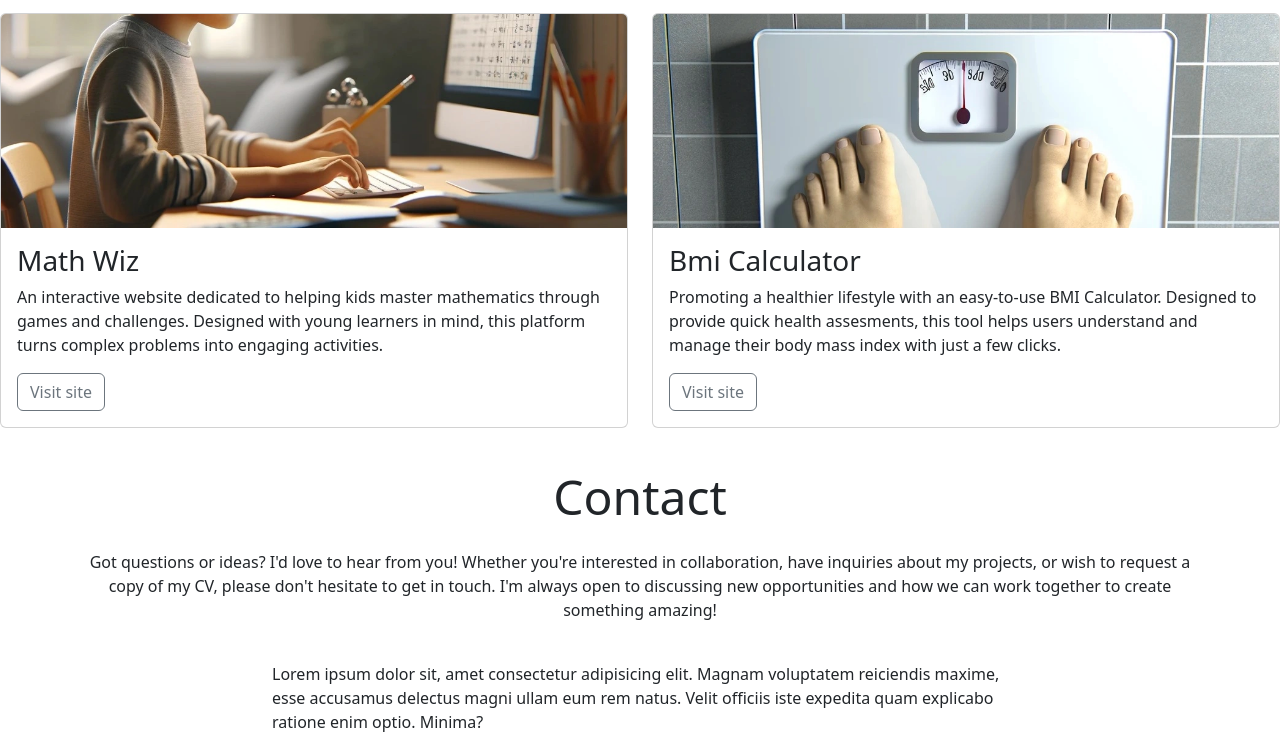
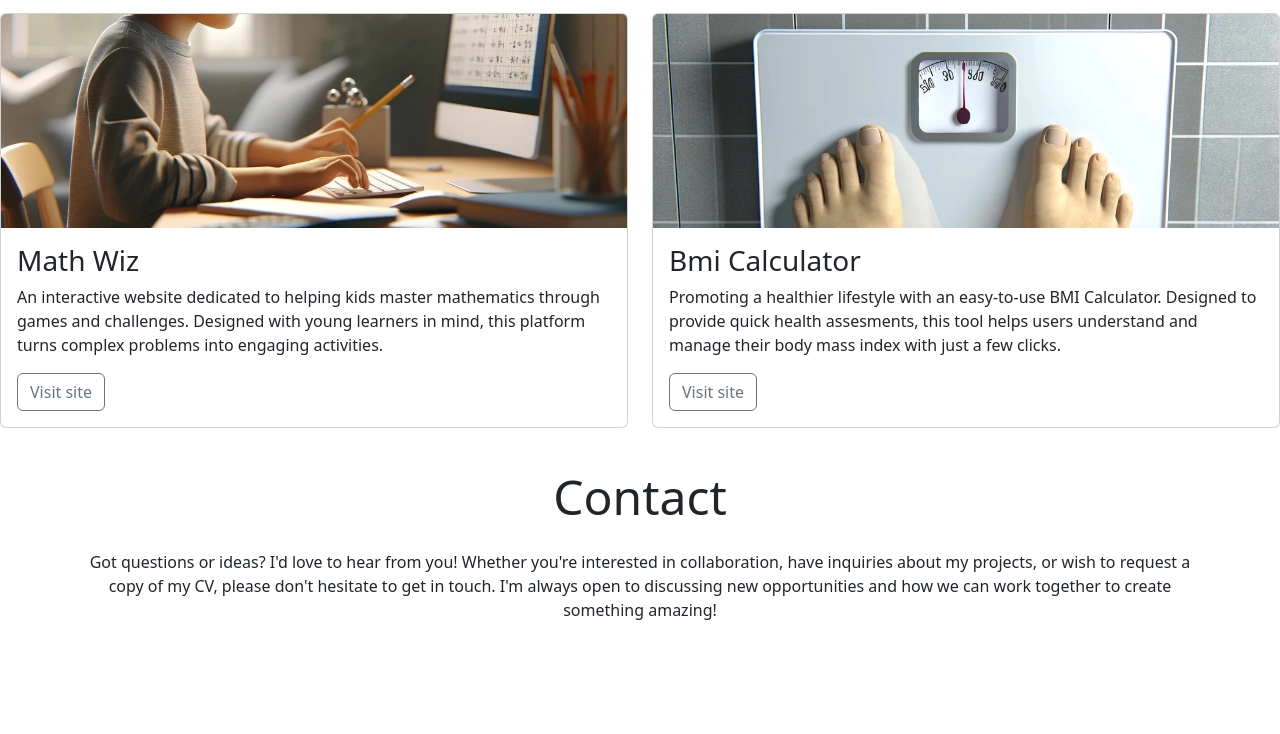
Before and after one commit to SynthSlav/Bootstrap-wthrough-project-CI-Temp, a plain HTML site: page index.html in a window 1280 px wide. Shown: the part 1415-2149 px from the top of the page. After the commit the page ends 2077 px from the top, so only its background shows below. Drawn offline with nearby package versions, Linux system fonts and the light colour scheme.

Commit message:
recommited last

```diff
--- a/index.html
+++ b/index.html
@@ -181,8 +181,7 @@
                         I'm always open to discussing new opportunities and how we can work together to create something amazing!</p>
                 </div>
                 <div class="col-12 col-md-10 col-lg-8">
-                    Lorem ipsum dolor sit, amet consectetur adipisicing elit. Magnam voluptatem reiciendis maxime, esse accusamus delectus magni ullam eum rem natus.
-                    Velit officiis iste expedita quam explicabo ratione enim optio. Minima?
+
                 </div>
             </div>
         </footer>
```
